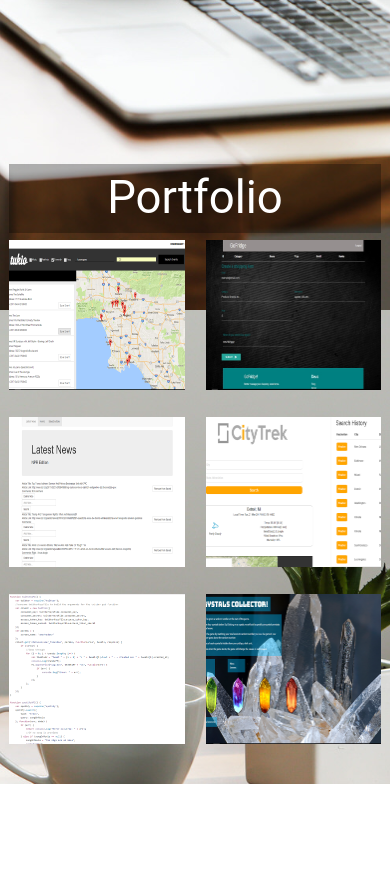
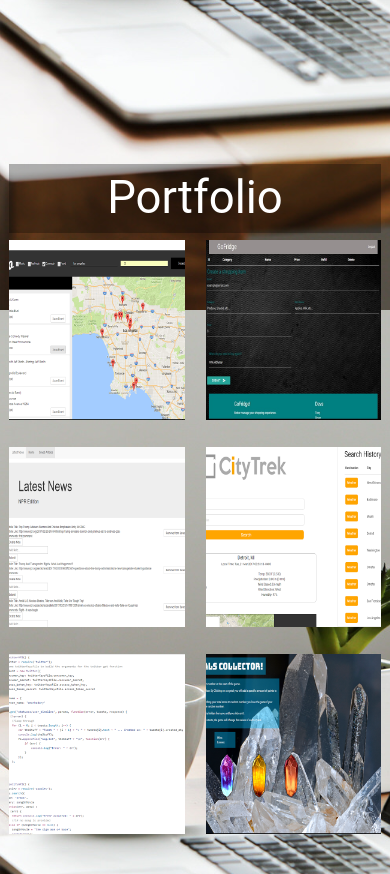
Before and after one commit to omarhadary/PersonalWebsite, a PHP site: page / in a window 390 px wide. Shown: the part 2222-3096 px from the top of the page. Before the commit the page ends 3006 px from the top, so only its background shows below. Run offline with PHP 8.4, Linux system fonts and the light colour scheme; some libraries are stand-ins or nearby versions; some web fonts are replaced.

Commit message:
heroku deployment

```diff
--- a/assets/styles/styles.css
+++ b/assets/styles/styles.css
@@ -139,7 +139,7 @@
 @media only screen and (min-width: 175px) and (max-width: 600px) and (-webkit-min-device-pixel-ratio: 1) {
 	#portfolio-1, #portfolio-2, #portfolio-3, #portfolio-4, #portfolio-5, #portfolio-6 {
 		font-size: 45%;
-		height: 150px;
+		height: 180px;
 	}
 	#contact-modal {
     width: 20em;
--- a/personalWebsite.html
+++ b/personalWebsite.html
@@ -165,7 +165,7 @@
 				<div class="col s6 m6 l6">
 					<div id="portfolio-6">
 						<div class="card dark-bg">
-							<span class="card-title">Crystal Collector</span>
+							<span class="card-title">Crystals Collector</span>
 							<p>Crystals Collector is an interactive web browser game. The app dynamically updates HTML pages with the jQuery library.</p>
 							<p>Leverages JQuery Liabrary. Utilizes Bootstrap Framework. Google Fonts for customizing.</p>
 							<div class="links">
```
